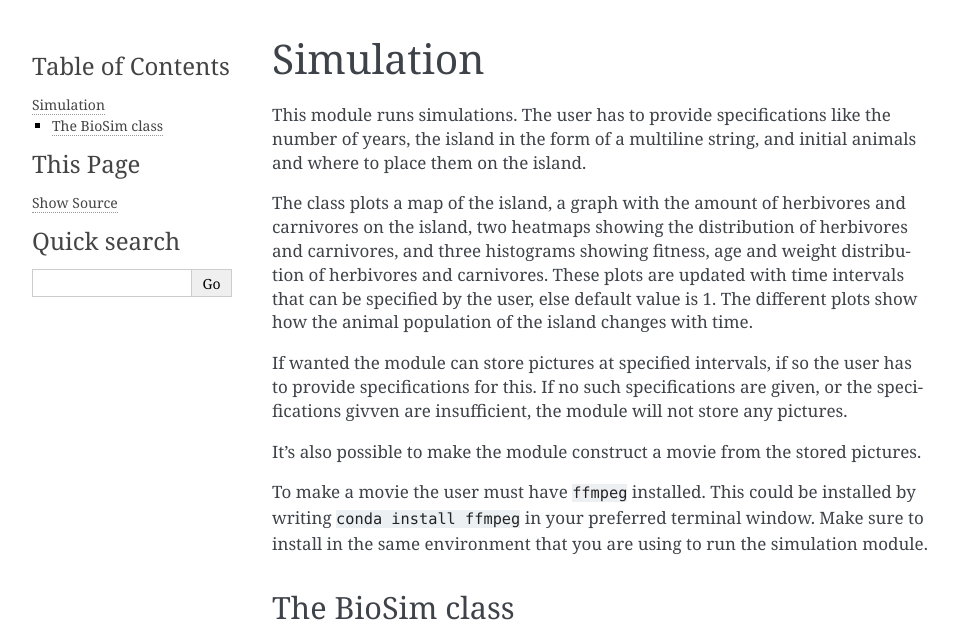
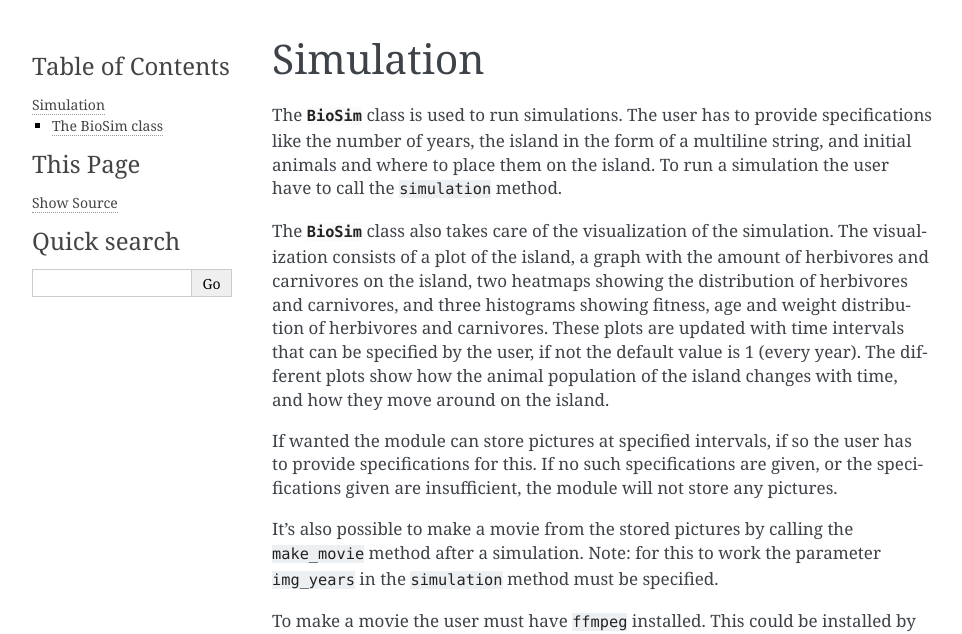
Before and after one commit to christinebr/BioSim_G08_Christine_Marie, a Sphinx documentation site: the page built from docs/simulation.rst, in a window 1280 px wide, cut to the strip 0-634 px from the top of the page. Shown: the whole strip, without its empty margins (148-1110 px from the left). Built offline with Sphinx 7.4.7, drawn with Linux system fonts in a browser that asks for light colours.

Commit message:
improved the .rst files for the shinx documentation

```diff
--- a/docs/simulation.rst
+++ b/docs/simulation.rst
@@ -1,24 +1,28 @@
 Simulation
 ===========
-This module runs simulations. The user has to provide specifications
-like the number of years, the island in the form of a
+The :class:`BioSim` class is used to run simulations. The user has to provide
+specifications like the number of years, the island in the form of a
 multiline string, and initial animals and where to place them on the island.
+To run a simulation the user have to call the ``simulation`` method.
 
-The class plots a map of the island, a graph with the amount of herbivores
-and carnivores on the island, two heatmaps showing the distribution
-of herbivores and carnivores, and three histograms showing fitness,
-age and weight distribution of herbivores and carnivores. These plots are updated
-with time intervals that can be specified by the user, else default
-value is 1. The different plots show how the animal population of the island
-changes with time.
+The :class:`BioSim` class also takes care of the visualization of the
+simulation. The visualization consists of a plot of the island, a graph with
+the amount of herbivores and carnivores on the island, two heatmaps showing
+the distribution of herbivores and carnivores, and three histograms showing
+fitness, age and weight distribution of herbivores and carnivores. These plots
+are updated with time intervals that can be specified by the user, if not
+the default value is 1 (every year). The different plots show how the animal
+population of the island changes with time, and how they move around on the
+island.
 
 If wanted the module can store pictures at specified intervals,
 if so the user has to provide specifications for this. If no such
-specifications are given, or the specifications givven are insufficient, the
+specifications are given, or the specifications given are insufficient, the
 module will not store any pictures.
 
-It's also possible to make the module construct a movie from the
-stored pictures.
+It's also possible to make a movie from the stored pictures by calling the
+``make_movie`` method after a simulation. Note: for this to work the parameter
+``img_years`` in the ``simulation`` method must be specified.
 
 To make a movie the user must have ``ffmpeg`` installed.
 This could be installed by writing ``conda install ffmpeg`` in your preferred
```
Also changed, not shown: docs/animal.rst (+9 -6 lines), docs/cell.rst (+17 -13 lines), docs/index.rst (+4 -4 lines), docs/island.rst (+9 -9 lines).
